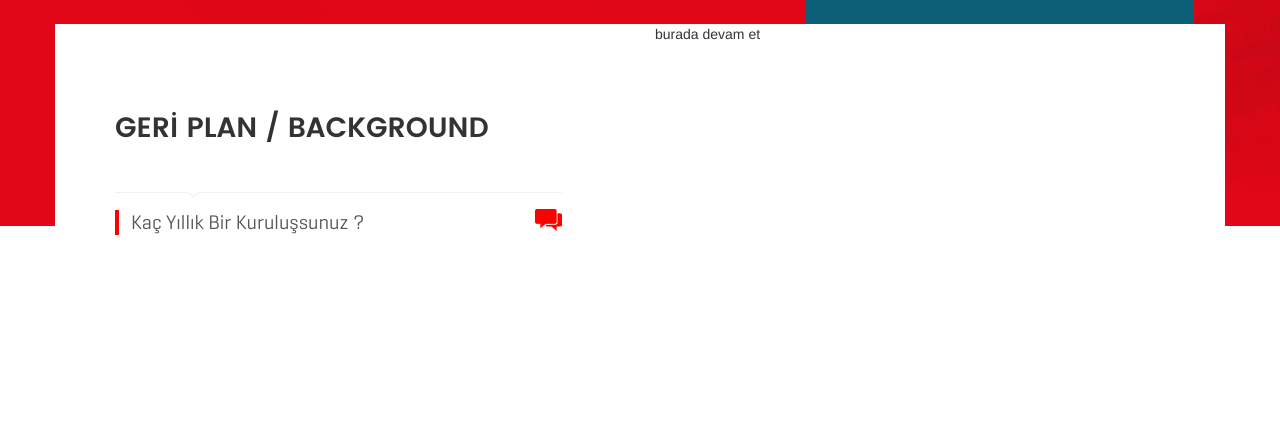
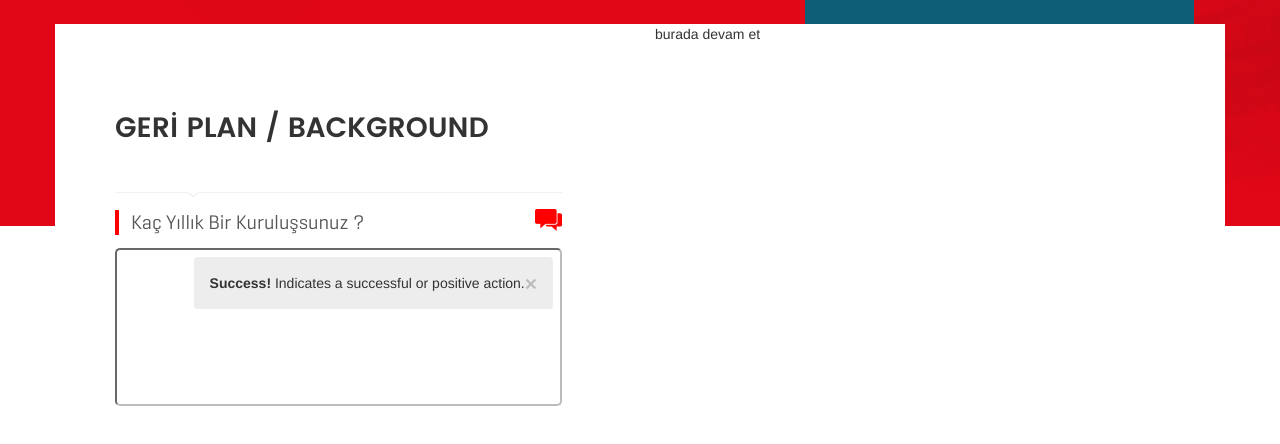
Before and after one commit to ograsyilmaz/pia-media, a website: page app/index.html in a window 1280 px wide. Shown: the part 683-1127 px from the top of the page. Drawn offline with nearby package versions, Linux system fonts and the light colour scheme.

Commit message:
textbox erorr

```diff
--- a/app/index.html
+++ b/app/index.html
@@ -116,6 +116,7 @@
         </div>
     </div>
     <div class="form-main">
+        <form action="">
         <div class="container">
             <div class="row">
                 <div class="form-home">
@@ -141,6 +142,18 @@
                                             <div class="stupday">
                                                 <span><p>Kaç Yıllık Bir Kuruluşsunuz ?</p><img src="img/commetred.png"></span>
                                             </div>
+                                            <div class="text-box">
+                                                <input type="text" name="start-company-day" class="stupday-text">
+                                               <div class="alert-box-day">
+                                                   <div class="alert">
+                                                       <a href="#" class="close" data-dismiss="alert" aria-label="close" title="close">×</a>
+                                                       <strong>Success!</strong> Indicates a successful or positive action.
+                                                   </div>
+
+                                               </div>
+
+                                            </div>
+
                                         </div>
                                 </div>
 
@@ -158,12 +171,13 @@
 
             </div>
         </div>
+        </form>
     </div>
 </diV>
 
 
-<script src="https://ajax.googleapis.com/ajax/libs/jquery/1.12.4/jquery.min.js"></script>
-<script src="js/bootstrap.min.js"></script>
+<script src="https://ajax.googleapis.com/ajax/libs/jquery/3.1.1/jquery.min.js"></script>
+<script src="https://maxcdn.bootstrapcdn.com/bootstrap/3.3.7/js/bootstrap.min.js"></script>
 </body>
 
 </html>
--- a/app/scss/_formmain.scss
+++ b/app/scss/_formmain.scss
@@ -76,4 +76,26 @@
       display: inline-block;
     }
   }
+
+
 }
+.stupday-text{
+  width: 100%;
+  max-width: 100%;
+  border-color: $formborder;
+  border-radius: 5px;
+  height:158px;
+}
+.alert-box-day{
+
+  position: absolute;
+  top: 48px;
+  right: 24px;
+
+}
+.alert{
+  background-color: $allerttextbox;
+}
+.text-box{
+
+}
--- a/app/scss/_vars.scss
+++ b/app/scss/_vars.scss
@@ -9,3 +9,5 @@ $briefbuton:#0c5f77;
 $title-black:#333333;
 $solidred:#FF0000;
 $formtext:#575756;
+$formborder:#bcbcbc;
+$allerttextbox:#ededed;
```
Also changed, not shown: app/css/main.css.
